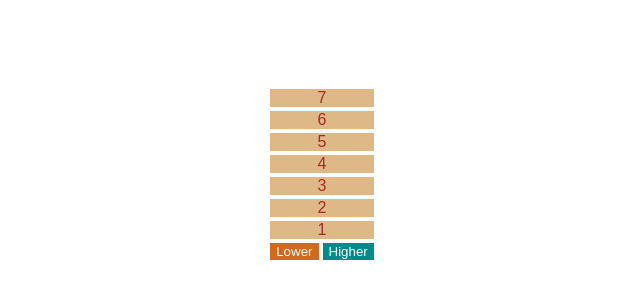
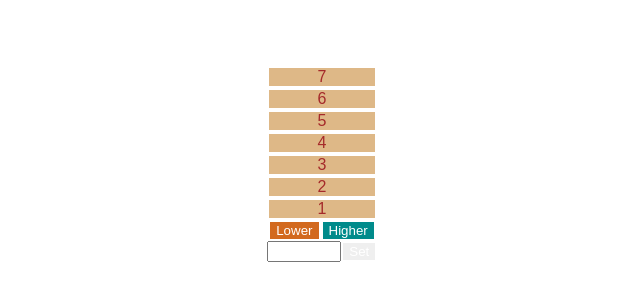
Before and after one commit to petermunro/towers-2019-07-25, a React (Create React App) app: page / in a window 1280 px wide. Shown: the part 138-438 px from the top of the page, without its empty margins (318-958 px from the left). Built offline with nearby package versions, Linux system fonts and the light colour scheme.

Commit message:
Adds "set height" feature

```diff
--- a/src/App.js
+++ b/src/App.js
@@ -1,7 +1,7 @@
 import React, { Component } from 'react';
 import './App.css';
 import Column from './Column';
-import { INCREASE, DECREASE } from './redux/actionTypes';
+import { INCREASE, DECREASE, SET_HEIGHT } from './redux/actionTypes';
 
 
 class App extends Component {
@@ -29,6 +29,10 @@ class App extends Component {
     this.props.store.dispatch({ type: DECREASE });
   }
 
+  handleSetHeight = newHeight => {
+    this.props.store.dispatch({type: SET_HEIGHT, newHeight});
+  }
+
 }
 
 export default App;
--- a/src/Column.js
+++ b/src/Column.js
@@ -3,6 +3,11 @@ import PropTypes from 'prop-types';
 import Cell from './Cell';
 
 class Column extends Component {
+  constructor(props) {
+    super(props);
+    this.state={ proposedHeight: 7 };
+  }
+
   render() {
     const cells = Array.from(new Array(this.props.length), (x, i) => <Cell key={i + 1}>{i + 1}</Cell>);
     return (
@@ -13,6 +18,10 @@ class Column extends Component {
         <div>
           <button onClick={this.handleDelete} className="delete">Lower</button>
           <button onClick={this.handleAdd} className="add">Higher</button>
+        </div>
+        <div>
+          <input type="number" className="set-height" onChange={this.handleHeightChange} />
+          <button onClick={this.handleSet}>Set</button>
         </div>
       </div>
     );
@@ -26,6 +35,13 @@ class Column extends Component {
     this.props.onDelete();
   }
 
+  handleSet = () => {
+    this.props.onSetHeight && this.props.onSetHeight(this.state.proposedHeight);
+  }
+
+  handleHeightChange = event => {
+    this.setState({proposedHeight: +event.target.value});
+  }
 }
 
 Column.propTypes = {
--- a/src/index.js
+++ b/src/index.js
@@ -1,10 +1,10 @@
-import React from 'react';
-import ReactDOM from 'react-dom';
-import App from './App';
-import registerServiceWorker from './registerServiceWorker';
-import './index.css';
-import { createStore } from 'redux';
-import { INCREASE, DECREASE } from './redux/actionTypes';
+import React from "react";
+import ReactDOM from "react-dom";
+import App from "./App";
+import registerServiceWorker from "./registerServiceWorker";
+import "./index.css";
+import { createStore } from "redux";
+import { INCREASE, DECREASE, SET_HEIGHT } from "./redux/actionTypes";
 
 const columnHeightLimit = 12;
 
@@ -16,18 +16,22 @@ const myReducer = (state = initialState, action) => {
       return [Math.min(state[0] + 1, columnHeightLimit)];
     case DECREASE:
       return [Math.max(state[0] - 1, 0)];
+    case SET_HEIGHT:
+      let newHeight=Math.max(Math.min(action.newHeight, columnHeightLimit), 0);
+      return [newHeight];
     default:
       return state;
   }
-}
+};
 
-const store = createStore(myReducer);
+const store = createStore(
+  myReducer,
+  window.__REDUX_DEVTOOLS_EXTENSION__ && window.__REDUX_DEVTOOLS_EXTENSION__()
+);
 
-store.subscribe(
-  () => {
-    ReactDOM.render(<App store={store} />, document.getElementById('root'));
-  }
-);
-ReactDOM.render(<App store={store} />, document.getElementById('root'));
+store.subscribe(() => {
+  ReactDOM.render(<App store={store} />, document.getElementById("root"));
+});
+ReactDOM.render(<App store={store} />, document.getElementById("root"));
 
 registerServiceWorker();
--- a/src/redux/actionTypes.js
+++ b/src/redux/actionTypes.js
@@ -1,3 +1,4 @@
 
 export const INCREASE = 'INCREASE';
 export const DECREASE = 'DECREASE';
+export const SET_HEIGHT = 'SET_HEIGHT';
```
